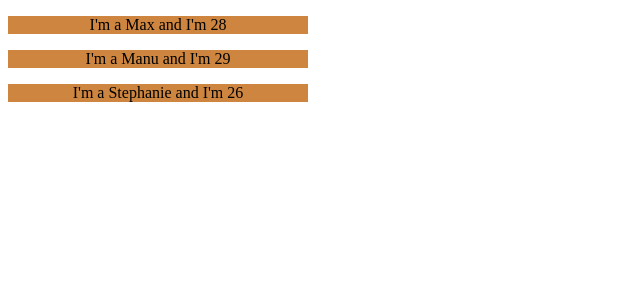
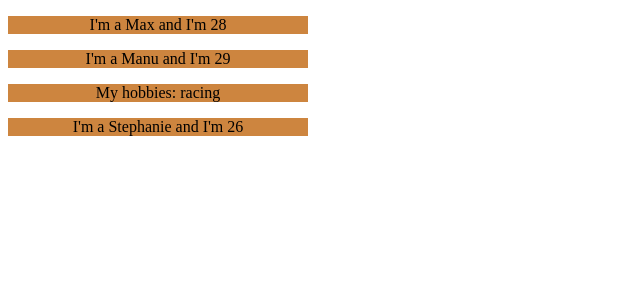
Before and after one commit to choco1911/lewagon_airbnb, a React (Create React App) app: page / in a window 1280 px wide. Shown: the top 300 px of the page, without its empty margins (0-640 px from the left). Built offline with nearby package versions, Linux system fonts and the light colour scheme.

Commit message:
add props.children

```diff
--- a/src/Person/person.js
+++ b/src/Person/person.js
@@ -6,6 +6,7 @@ const person = (props) => {
     return (
         <div>
             <p>I'm a {props.name} and I'm {props.age}</p>
+            <p>{props.children}</p>
         </div>
     )
 }
```
